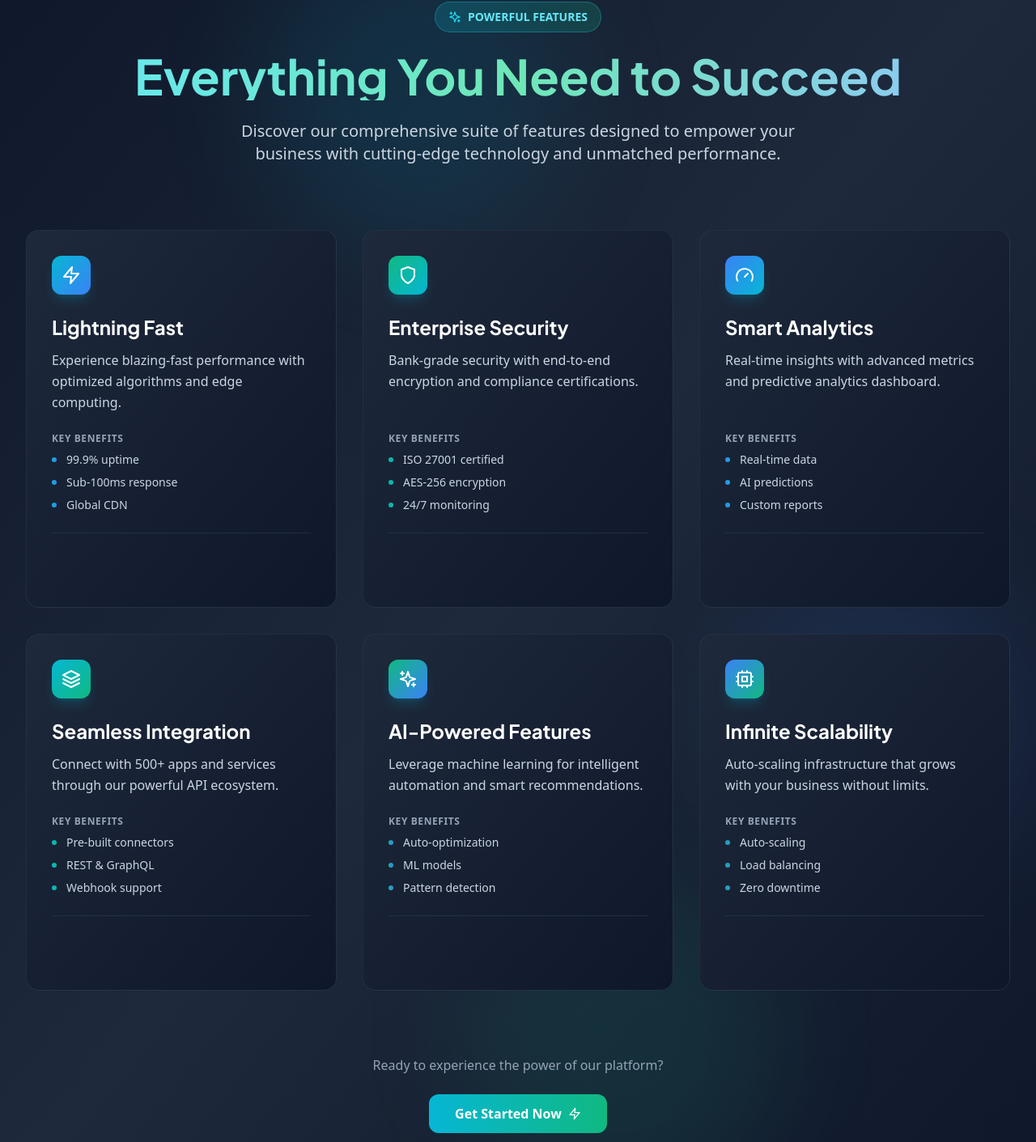
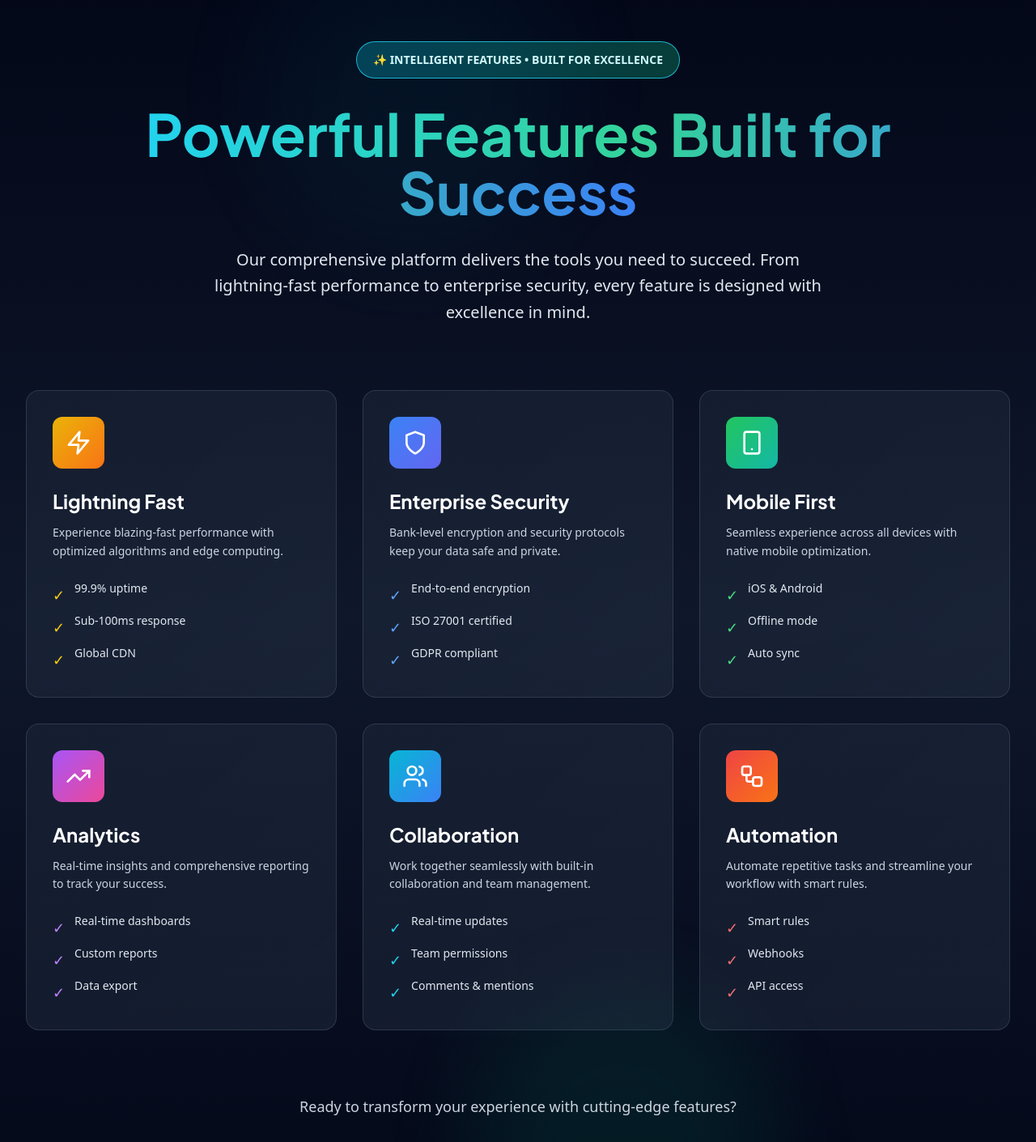
Before and after one commit to FeltSense/web-project-90f869ea-d09e-418f-9369-cc0209593515-1766157275964, a Next.js app: page / in a window 1280 px wide. Shown: the part 2793-4204 px from the top of the page at 81% size. Built offline with nearby package versions, Linux system fonts and the light colour scheme.

Commit message:
🔧 Build Fix: Updated components/KeyFeaturesShowcaseEnhanced.tsx

```diff
--- a/components/KeyFeaturesShowcaseEnhanced.tsx
+++ b/components/KeyFeaturesShowcaseEnhanced.tsx
@@ -1,190 +1,206 @@
 'use client';
 
-import React from 'react';
+import React, { ReactNode } from 'react';
+import { motion } from 'framer-motion';
 import {
   Zap,
   Shield,
-  Gauge,
-  Layers,
-  Sparkles,
-  Cpu
+  Smartphone,
+  TrendingUp,
+  Users,
+  Workflow,
 } from 'lucide-react';
 
 interface Feature {
   id: number;
-  icon: React.ComponentType<{ className: string }>;
+  icon: ReactNode;
   title: string;
   description: string;
   benefits: string[];
   gradient: string;
-  borderColor: string;
+  accentColor: string;
 }
 
+const KeyFeaturesShowcaseEnhanced: React.FC = () => {
   const features: Feature[] = [
     {
       id: 1,
-    icon: Zap,
+      icon: <Zap className="w-8 h-8" />,
       title: 'Lightning Fast',
       description: 'Experience blazing-fast performance with optimized algorithms and edge computing.',
       benefits: ['99.9% uptime', 'Sub-100ms response', 'Global CDN'],
-    gradient: 'from-cyan-500 to-blue-500',
-    borderColor: 'border-cyan-400',
+      gradient: 'from-yellow-500 to-orange-500',
+      accentColor: 'text-yellow-400',
     },
     {
       id: 2,
-    icon: Shield,
+      icon: <Shield className="w-8 h-8" />,
       title: 'Enterprise Security',
-    description: 'Bank-grade security with end-to-end encryption and compliance certifications.',
-    benefits: ['ISO 27001 certified', 'AES-256 encryption', '24/7 monitoring'],
-    gradient: 'from-emerald-500 to-cyan-500',
-    borderColor: 'border-emerald-400',
+      description: 'Bank-level encryption and security protocols keep your data safe and private.',
+      benefits: ['End-to-end encryption', 'ISO 27001 certified', 'GDPR compliant'],
+      gradient: 'from-blue-500 to-indigo-500',
+      accentColor: 'text-blue-400',
     },
     {
       id: 3,
-    icon: Gauge,
-    title: 'Smart Analytics',
-    description: 'Real-time insights with advanced metrics and predictive analytics dashboard.',
-    benefits: ['Real-time data', 'AI predictions', 'Custom reports'],
-    gradient: 'from-blue-500 to-cyan-500',
-    borderColor: 'border-blue-400',
+      icon: <Smartphone className="w-8 h-8" />,
+      title: 'Mobile First',
+      description: 'Seamless experience across all devices with native mobile optimization.',
+      benefits: ['iOS & Android', 'Offline mode', 'Auto sync'],
+      gradient: 'from-green-500 to-teal-500',
+      accentColor: 'text-green-400',
     },
     {
       id: 4,
-    icon: Layers,
-    title: 'Seamless Integration',
-    description: 'Connect with 500+ apps and services through our powerful API ecosystem.',
-    benefits: ['Pre-built connectors', 'REST & GraphQL', 'Webhook support'],
-    gradient: 'from-cyan-500 to-emerald-500',
-    borderColor: 'border-cyan-400',
+      icon: <TrendingUp className="w-8 h-8" />,
+      title: 'Analytics',
+      description: 'Real-time insights and comprehensive reporting to track your success.',
+      benefits: ['Real-time dashboards', 'Custom reports', 'Data export'],
+      gradient: 'from-purple-500 to-pink-500',
+      accentColor: 'text-purple-400',
     },
     {
       id: 5,
-    icon: Sparkles,
-    title: 'AI-Powered Features',
-    description: 'Leverage machine learning for intelligent automation and smart recommendations.',
-    benefits: ['Auto-optimization', 'ML models', 'Pattern detection'],
-    gradient: 'from-emerald-500 to-blue-500',
-    borderColor: 'border-emerald-400',
+      icon: <Users className="w-8 h-8" />,
+      title: 'Collaboration',
+      description: 'Work together seamlessly with built-in collaboration and team management.',
+      benefits: ['Real-time updates', 'Team permissions', 'Comments & mentions'],
+      gradient: 'from-cyan-500 to-blue-500',
+      accentColor: 'text-cyan-400',
     },
     {
       id: 6,
-    icon: Cpu,
-    title: 'Infinite Scalability',
-    description: 'Auto-scaling infrastructure that grows with your business without limits.',
-    benefits: ['Auto-scaling', 'Load balancing', 'Zero downtime'],
-    gradient: 'from-blue-500 to-emerald-500',
-    borderColor: 'border-blue-400',
+      icon: <Workflow className="w-8 h-8" />,
+      title: 'Automation',
+      description: 'Automate repetitive tasks and streamline your workflow with smart rules.',
+      benefits: ['Smart rules', 'Webhooks', 'API access'],
+      gradient: 'from-red-500 to-orange-500',
+      accentColor: 'text-red-400',
     },
   ];
 
-const KeyFeaturesShowcaseEnhanced: React.FC = () => {
+  const containerVariants = {
+    hidden: { opacity: 0 },
+    visible: {
+      opacity: 1,
+      transition: {
+        staggerChildren: 0.1,
+        delayChildren: 0.2,
+      },
+    },
+  };
+
+  const itemVariants = {
+    hidden: { opacity: 0, y: 20 },
+    visible: {
+      opacity: 1,
+      y: 0,
+      transition: {
+        duration: 0.8,
+        ease: 'easeOut',
+      },
+    },
+  };
+
   return (
-    <section className="relative w-full min-h-screen bg-gradient-to-br from-slate-900 via-slate-800 to-slate-900 overflow-hidden py-20 px-4 sm:px-6 lg:px-8">
+    <section className="relative py-32 px-4 sm:px-6 lg:px-8 bg-gradient-to-b from-slate-950 via-slate-900 to-slate-950 overflow-hidden border-y border-slate-700/50">
+      {/* Background elements */}
       <div className="absolute inset-0 overflow-hidden pointer-events-none">
-        <div className="absolute top-0 left-1/4 w-96 h-96 bg-cyan-500/10 rounded-full blur-3xl" />
-        <div className="absolute bottom-0 right-1/4 w-96 h-96 bg-emerald-500/10 rounded-full blur-3xl" />
-        <div className="absolute top-1/2 right-0 w-96 h-96 bg-blue-500/10 rounded-full blur-3xl" />
+        <div className="absolute top-0 left-1/4 w-96 h-96 bg-cyan-500/10 rounded-full blur-3xl animate-pulse"></div>
+        <div className="absolute bottom-0 right-1/4 w-96 h-96 bg-emerald-500/10 rounded-full blur-3xl animate-pulse" style={{ animationDelay: '1s' }}></div>
       </div>
 
-      <div className="relative max-w-7xl mx-auto">
-        <div className="text-center mb-16 lg:mb-20">
-          <div className="inline-flex items-center justify-center mb-6">
-            <div className="flex items-center gap-2 px-4 py-2 rounded-full bg-gradient-to-r from-cyan-500/20 to-emerald-500/20 border border-cyan-400/30">
-              <Sparkles className="w-4 h-4 text-cyan-400" />
-              <span className="text-sm font-semibold text-cyan-300">POWERFUL FEATURES</span>
+      <div className="relative z-10 max-w-7xl mx-auto">
+        {/* Header */}
+        <motion.div
+          className="text-center mb-20"
+          initial={{ opacity: 0, y: -20 }}
+          whileInView={{ opacity: 1, y: 0 }}
+          transition={{ duration: 0.8 }}
+          viewport={{ once: true }}
+        >
+          <div className="inline-flex items-center gap-2 px-5 py-3 rounded-full bg-gradient-to-r from-cyan-500/30 to-emerald-500/30 border border-cyan-400/80 mb-8 backdrop-blur-sm">
+            <span className="text-sm font-bold text-cyan-100">✨ INTELLIGENT FEATURES • BUILT FOR EXCELLENCE</span>
           </div>
+          <h2 className="text-5xl sm:text-6xl lg:text-7xl font-bold text-white mb-8">
+            <span className="bg-gradient-to-r from-cyan-400 via-emerald-400 to-blue-500 bg-clip-text text-transparent">
+              Powerful Features Built for Success
+            </span>
+          </h2>
+          <p className="text-xl text-slate-200 max-w-3xl mx-auto leading-relaxed">
+            Our comprehensive platform delivers the tools you need to succeed. From lightning-fast performance to enterprise security, every feature is designed with excellence in mind.
+          </p>
+        </motion.div>
+
+        {/* Features Grid */}
+        <motion.div
+          className="grid md:grid-cols-2 lg:grid-cols-3 gap-8"
+          variants={containerVariants}
+          initial="hidden"
+          whileInView="visible"
+          viewport={{ once: true, amount: 0.2 }}
+        >
+          {features.map((feature) => (
+            <motion.div
+              key={feature.id}
+              variants={itemVariants}
+              className="group relative p-8 rounded-2xl bg-gradient-to-br from-slate-800/50 to-slate-700/30 border border-slate-600/50 hover:border-slate-500/80 transition-all duration-300 hover:shadow-2xl hover:shadow-slate-900/50 cursor-pointer overflow-hidden"
+              whileHover={{ scale: 1.05, y: -5 }}
+            >
+              {/* Gradient background effect */}
+              <div className={`absolute inset-0 bg-gradient-to-br ${feature.gradient} opacity-0 group-hover:opacity-10 transition-all duration-300`}></div>
+
+              {/* Content */}
+              <div className="relative z-10">
+                {/* Icon */}
+                <div className={`w-16 h-16 rounded-xl bg-gradient-to-br ${feature.gradient} p-3 mb-6 group-hover:scale-110 transition-transform duration-300 flex items-center justify-center text-white`}>
+                  {feature.icon}
                 </div>
 
-          <h2 className="text-4xl sm:text-5xl lg:text-6xl font-bold mb-6 text-transparent bg-clip-text bg-gradient-to-r from-cyan-300 via-emerald-300 to-blue-300">
-            Everything You Need to Succeed
-          </h2>
-
-          <p className="text-lg sm:text-xl text-slate-300 max-w-3xl mx-auto leading-relaxed">
-            Discover our comprehensive suite of features designed to empower your business with cutting-edge technology and unmatched performance.
-          </p>
-        </div>
-
-        <div className="grid grid-cols-1 md:grid-cols-2 lg:grid-cols-3 gap-6 lg:gap-8">
-          {features.map((feature, index) => {
-            const IconComponent = feature.icon;
-            return (
-              <div
-                key={feature.id}
-                className="group relative h-full"
-                style={{
-                  animation: `slideInUp 0.6s ease-out ${index * 0.1}s both`,
-                }}
-              >
-                <div className="absolute inset-0 bg-gradient-to-br from-slate-800 to-slate-900 rounded-2xl border border-slate-700/50 group-hover:border-slate-600/50 transition-all duration-300" />
-
-                <div className={`absolute inset-0 bg-gradient-to-br ${feature.gradient} opacity-0 group-hover:opacity-10 rounded-2xl transition-opacity duration-300 blur-xl`} />
-
-                <div className="relative p-8 h-full flex flex-col">
-                  <div className={`mb-6 inline-flex w-fit p-3 rounded-xl bg-gradient-to-br ${feature.gradient} shadow-lg shadow-cyan-500/20 group-hover:shadow-cyan-500/40 transition-all duration-300`}>
-                    <IconComponent className="w-6 h-6 text-white" />
-                  </div>
-
-                  <h3 className="text-2xl font-bold text-white mb-3 group-hover:text-transparent group-hover:bg-clip-text group-hover:bg-gradient-to-r from-cyan-300 to-emerald-300 transition-all duration-300">
+                {/* Title */}
+                <h3 className="text-2xl font-bold text-white mb-3 group-hover:text-slate-50 transition-colors">
                   {feature.title}
                 </h3>
 
-                  <p className="text-slate-300 mb-6 flex-grow leading-relaxed">
+                {/* Description */}
+                <p className="text-slate-300 text-sm leading-relaxed mb-6 font-medium">
                   {feature.description}
                 </p>
 
+                {/* Benefits */}
                 <div className="space-y-2">
-                    <p className="text-xs font-semibold text-slate-400 uppercase tracking-wider">
-                      Key Benefits
-                    </p>
-                    <ul className="space-y-2">
-                      {feature.benefits.map((benefit, benefitIndex) => (
-                        <li
-                          key={benefitIndex}
-                          className="flex items-center gap-3 text-sm text-slate-300 group-hover:text-slate-200 transition-colors duration-300"
-                        >
-                          <span className={`w-1.5 h-1.5 rounded-full bg-gradient-to-r ${feature.gradient}`} />
-                          {benefit}
-                        </li>
+                  {feature.benefits.map((benefit, index) => (
+                    <div key={index} className="flex items-start gap-3">
+                      <span className={`text-lg ${feature.accentColor} flex-shrink-0 mt-1`}>✓</span>
+                      <span className="text-sm text-slate-200">{benefit}</span>
+                    </div>
                   ))}
-                    </ul>
                 </div>
 
-                  <div className="mt-6 pt-6 border-t border-slate-700/50 group-hover:border-slate-600/50 transition-colors duration-300">
-                    <button className={`w-full py-2 px-4 rounded-lg bg-gradient-to-r ${feature.gradient} text-white text-sm font-semibold opacity-0 group-hover:opacity-100 transform translate-y-2 group-hover:translate-y-0 transition-all duration-300 hover:shadow-lg`}>
-                      Learn More
+                {/* Bottom accent line */}
+                <div className={`absolute bottom-0 left-0 right-0 h-1 bg-gradient-to-r ${feature.gradient} transform scale-x-0 group-hover:scale-x-100 transition-transform duration-300 origin-left`}></div>
+              </div>
+            </motion.div>
+          ))}
+        </motion.div>
+
+        {/* CTA Section */}
+        <motion.div
+          className="text-center mt-20"
+          initial={{ opacity: 0, y: 20 }}
+          whileInView={{ opacity: 1, y: 0 }}
+          transition={{ duration: 0.8 }}
+          viewport={{ once: true }}
+        >
+          <p className="text-lg text-slate-300 mb-8">
+            Ready to transform your experience with cutting-edge features?
+          </p>
+          <button className="inline-flex items-center gap-2 px-8 py-4 bg-gradient-to-r from-cyan-500 via-emerald-500 to-blue-500 text-white font-bold rounded-xl hover:shadow-2xl hover:shadow-cyan-500/40 transition-all duration-300 hover:scale-105 active:scale-95">
+            Get Started Free
+            <span className="text-xl">→</span>
           </button>
+        </motion.div>
       </div>
-                </div>
-
-                <div className={`absolute inset-0 rounded-2xl border border-transparent bg-gradient-to-br ${feature.gradient} opacity-0 group-hover:opacity-20 pointer-events-none transition-opacity duration-300`} />
-              </div>
-            );
-          })}
-        </div>
-
-        <div className="mt-16 lg:mt-20 text-center">
-          <p className="text-slate-400 mb-6">
-            Ready to experience the power of our platform?
-          </p>
-          <button className="inline-flex items-center gap-2 px-8 py-3 rounded-xl bg-gradient-to-r from-cyan-500 to-emerald-500 text-white font-semibold hover:shadow-lg hover:shadow-cyan-500/50 transition-all duration-300 hover:scale-105">
-            Get Started Now
-            <Zap className="w-4 h-4" />
-          </button>
-        </div>
-      </div>
-
-      <style jsx>{`
-        @keyframes slideInUp {
-          from {
-            opacity: 0;
-            transform: translateY(30px);
-          }
-          to {
-            opacity: 1;
-            transform: translateY(0);
-          }
-        }
-      `}</style>
     </section>
   );
 };
```
Lines whose indentation alone changed are shown as unchanged.
